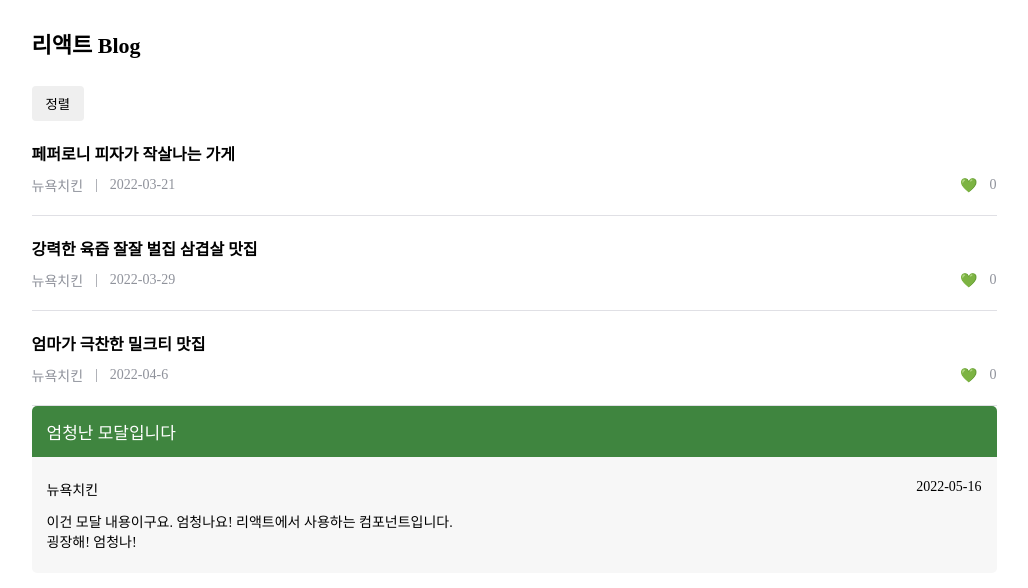
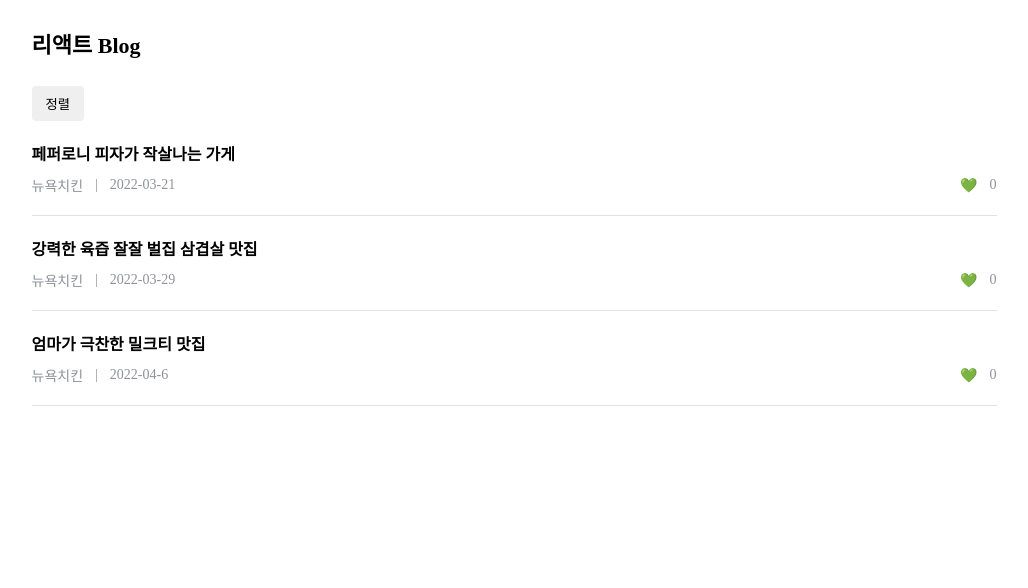
Before and after one commit to mirro97/React-study, a React (Create React App) app: page / in a window 1280 px wide. Shown: the top 588 px of the page, without its empty margins (126-1154 px from the left). Built offline with nearby package versions, Linux system fonts and the light colour scheme; a web font is replaced by a local one.

Commit message:
동적인 ui 만들기
제목 누르면 modal 열렸다 닫히게 하기

```diff
--- a/src/App.css
+++ b/src/App.css
@@ -70,7 +70,7 @@ body {
 
 /* modal css */
 .modal {
-  border-radius: 5px;
+  border-radius: 3px;
   overflow: hidden;
 }
 
--- a/src/App.js
+++ b/src/App.js
@@ -27,6 +27,7 @@ function App() {
   ]);
 
   let [likeCount, setCount] = useState(0);
+  let [modal, setModal] = useState(false);
 
   return (
     <div className="App">
@@ -57,7 +58,13 @@ function App() {
       </button>
 
       <div className="list">
-        <h3>{title[0].title}</h3>
+        <h3
+          onClick={() => {
+            setModal(!modal);
+          }}
+        >
+          {title[0].title}
+        </h3>
         <div className="list-bottom">
           <div className="regist">
             <span>{title[0].writer}</span>
@@ -106,7 +113,7 @@ function App() {
         </div>
       </div>
 
-      <Modal />
+      {modal === true ? <Modal /> : null}
     </div>
   );
 }
```
